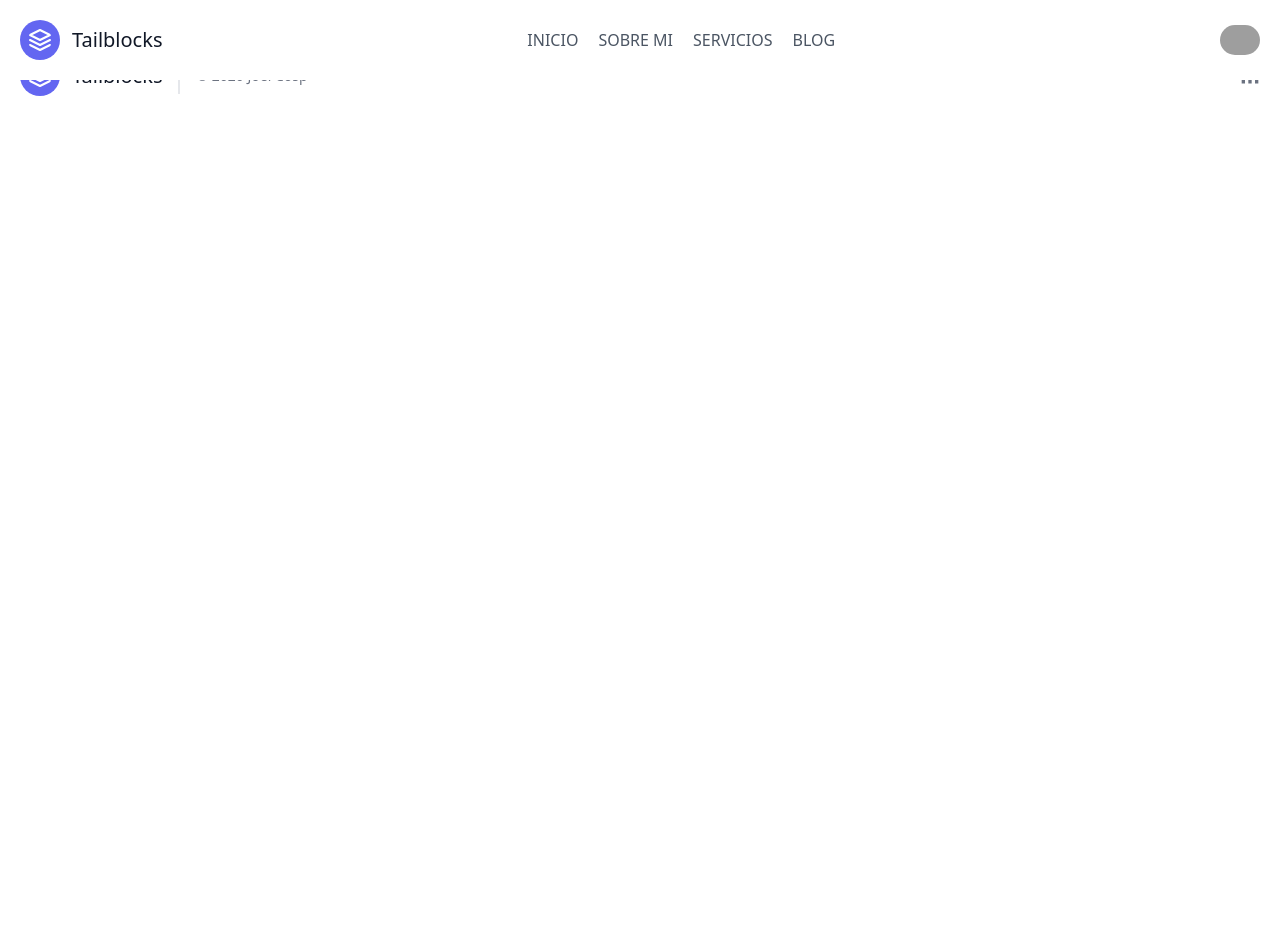
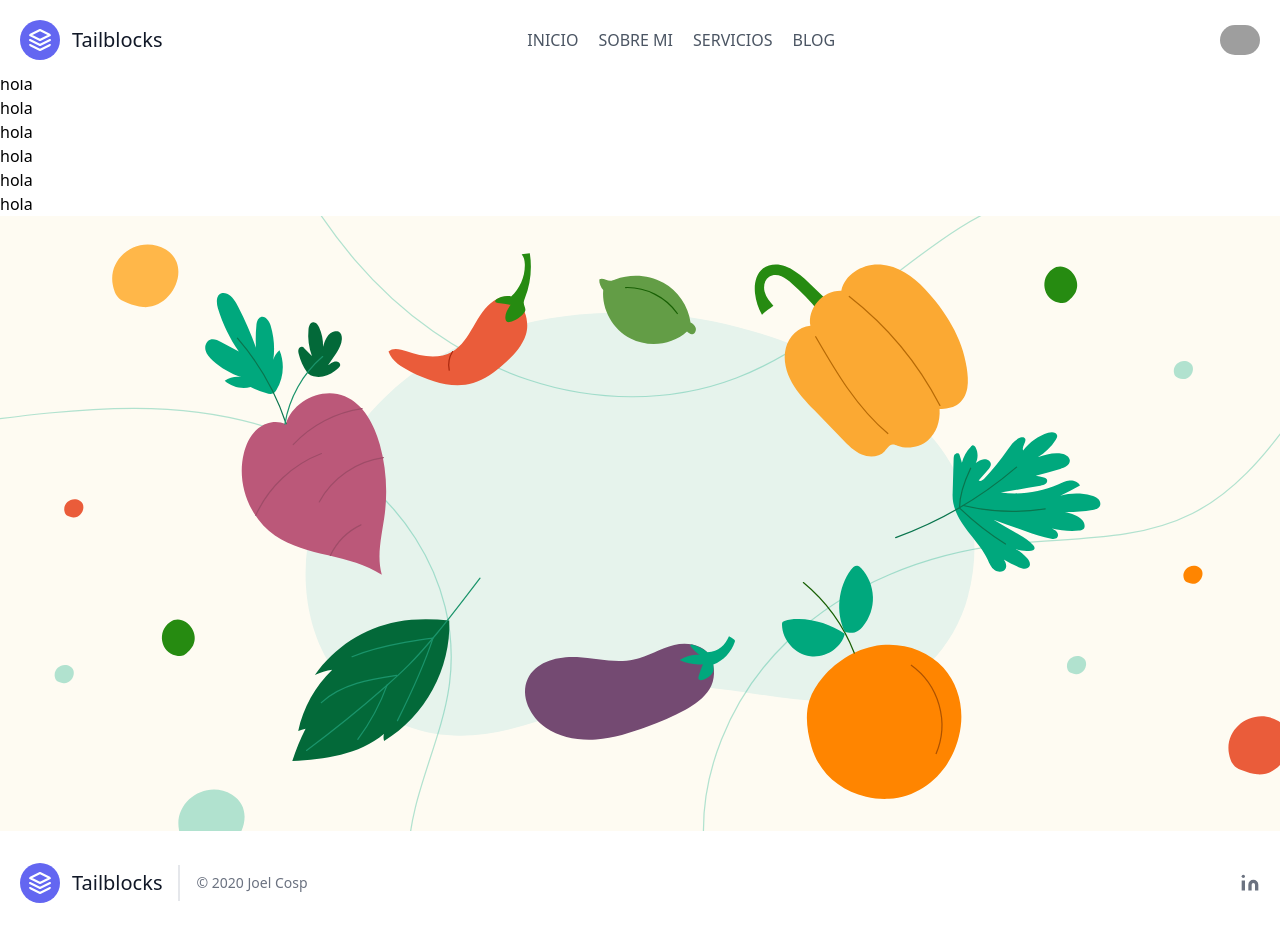
Before and after one commit to JoelCosp/ng-nutrigugas, an Angular app in the folder ng-nutrigugas/: page /blog in a window 1280 px wide. Before the commit the page ends 800 px from the top, so only its background shows below. Built offline with nearby package versions, Linux system fonts and the light colour scheme; grey boxes are pictures that could not be loaded.

Commit message:
UPGRADES HERO

```diff
--- a/ng-nutrigugas/src/app/components/hero/hero.component.html
+++ b/ng-nutrigugas/src/app/components/hero/hero.component.html
@@ -1,7 +1,7 @@
-
-
-<section class="bg-center bg-no-repeat bg-[url('https://flowbite.s3.amazonaws.com/docs/jumbotron/conference.jpg')] bg-gray-700 bg-blend-multiply">
-  <div class="px-4 mx-auto max-w-screen-xl text-center py-24 lg:py-56">
+<section class="h-screen">
+    <div class="relative overflow-hidden h-screen">
+        <img class="absolute z-[-1] object-left brightness-50" src="food-banner.webp" alt="">
+        <div class="px-4 mx-auto max-w-screen-xl flex flex-col items-center justify-center text-center py-24 lg:py-56 h-screen">
             <h1 class="mb-4 text-4xl font-extrabold tracking-tight leading-none text-white md:text-5xl lg:text-6xl">Transforma tu vida con una alimentación saludable</h1>
             <p class="mb-8 text-lg font-normal text-gray-300 lg:text-xl sm:px-16 lg:px-48">Aprende a comer mejor, mejora tu salud y alcanza tus metas con asesoría profesional.</p>
             <div class="flex flex-col space-y-4 sm:flex-row sm:justify-center sm:space-y-0">
@@ -16,4 +16,5 @@
                 </a>
             </div>
         </div>
+    </div>
 </section>
--- a/ng-nutrigugas/src/app/pages/blog/blog.component.html
+++ b/ng-nutrigugas/src/app/pages/blog/blog.component.html
@@ -1 +1,10 @@
-<p>blog works!</p>
+<p>hola</p>
+<p>hola</p>
+<p>hola</p>
+<p>hola</p>
+<p>hola</p>
+<p>hola</p>
+<p>hola</p>
+<p>hola</p>
+<p>hola</p>
+<img src="banner.svg" alt="">
```
Also changed, not shown: ng-nutrigugas/public/banner.svg (added), ng-nutrigugas/public/food-banner.webp (added). Lines whose indentation alone changed are shown as unchanged.
